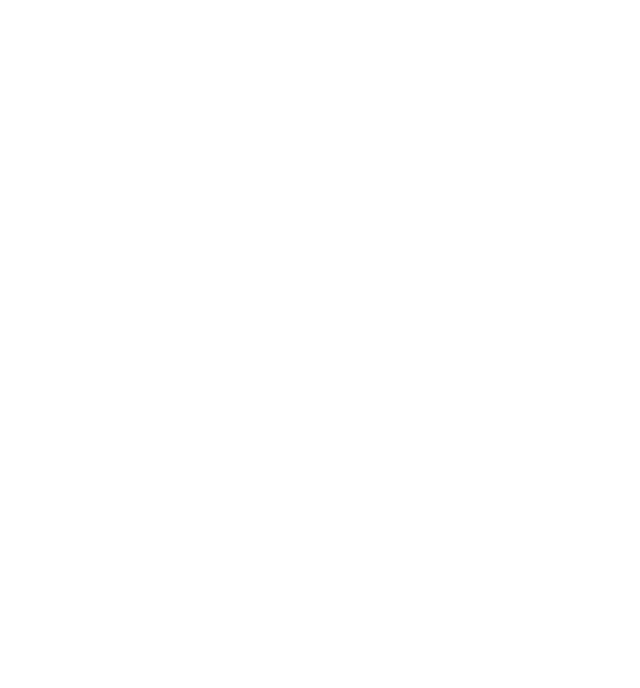
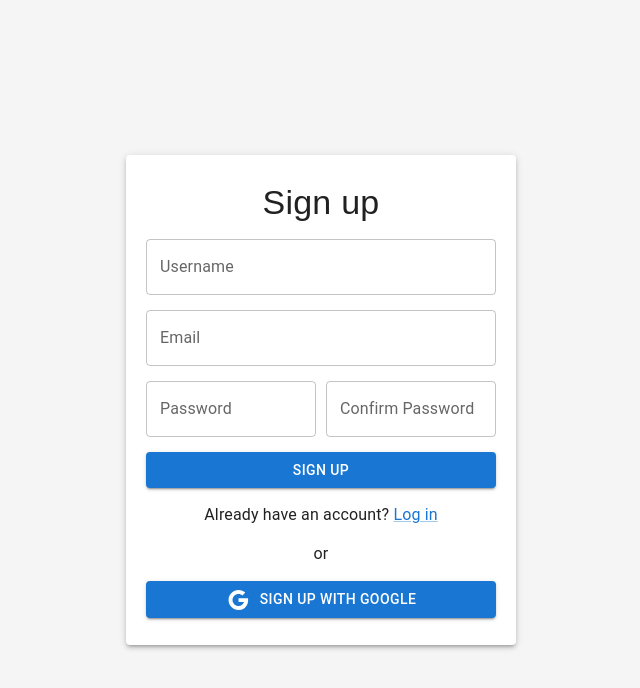
Before and after one commit to sivaguru13/Project_webpage, a React (Create React App) app: page /sigin in a window 1280 px wide. Before the commit this address had no page. Shown: the top 688 px of the page, without its empty margins (319-959 px from the left). Built offline with nearby package versions, Linux system fonts and the light colour scheme.

Commit message:
app render

```diff
--- a/package.json
+++ b/package.json
@@ -5,6 +5,7 @@
   "dependencies": {
     "@emotion/react": "^11.13.5",
     "@emotion/styled": "^11.13.5",
+    "@mui/icons-material": "^6.1.9",
     "@mui/material": "^6.1.9",
     "@testing-library/jest-dom": "^5.17.0",
     "@testing-library/react": "^13.4.0",
--- a/src/App.js
+++ b/src/App.js
@@ -1,12 +1,17 @@
 import { BrowserRouter, Route, Routes } from 'react-router-dom';
 import './App.css';
 import Homepage from './Components/Homepage';
+import Login from './Components/Login';
+import Signup from './Components/Signup';
+
 function App() {
     return(
         <BrowserRouter>
         <Routes>
             <Route path='/home' element={<Homepage/>}/>
-            </Routes>
+            <Route path='/login' element={<Login/>}/>
+            <Route path='/sigin' element={<Signup/>}/>
+        </Routes>
         </BrowserRouter>
     );
 }
--- a/src/Components/signup.js
+++ b/src/Components/signup.js
@@ -2,7 +2,7 @@
 import GoogleIcon from '@mui/icons-material/Google';
 import { Typography,TextField,Button,Link, MenuItem } from '@mui/material';
 import { useState } from 'react';
-    const signup=()=>{
+    const Signup=()=>{
     const[user,setUser]=useState({"userName":"","userEmail":"", "userPassword":"","confirmPassword":""});
     console.log(user);
     const handleChange=(event)=>{
@@ -59,4 +59,4 @@
   </div>
     );
 }
-export default signup;
+export default Signup;
```
Also changed, not shown: 1 other file (tests, documents, lock files or other folders).
